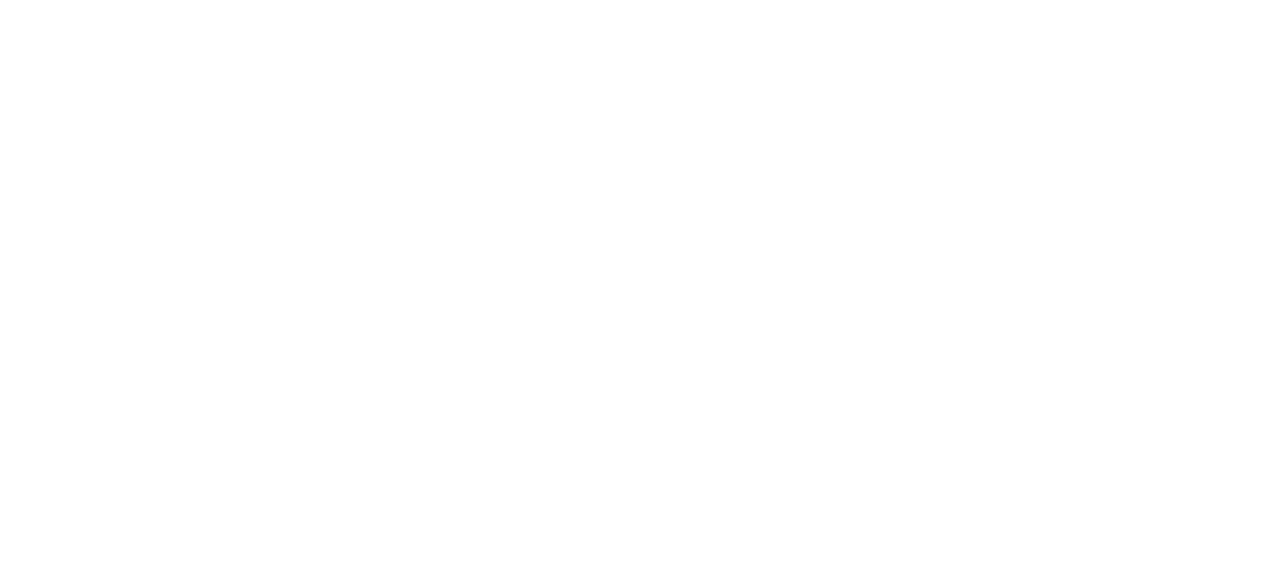
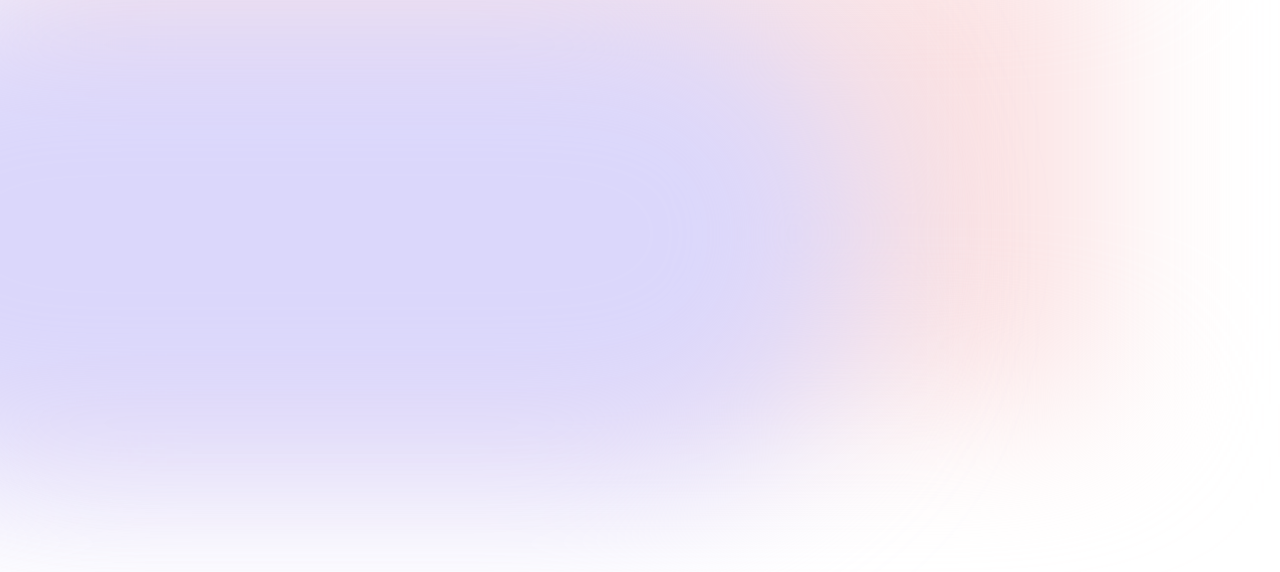
Before and after one commit to kelvinSeamount/new-portfolio, a Next.js app: page / in a window 1280 px wide. Shown: the top 572 px of the page. Built offline with nearby package versions, Linux system fonts and the light colour scheme.

Commit message:
add bg-color

```diff
--- a/app/layout.tsx
+++ b/app/layout.tsx
@@ -15,7 +15,11 @@
 }) {
   return (
     <html lang="en">
-      <body className={inter.className}>{children}</body>
+      <body className={`${inter.className}bg-gray-50 text-gray-950`}>
+        <div className="absolute top-[-6rem] right-[11rem] bg-[#fbe2e3] h-[31.25rem] blur-[5rem] sm:w-[69rem] -z-10"></div>
+        <div className="bg-[#dbd7fb] absolute top-[-1rem] left-[-35rem] rounded-full w-[50rem] h-[31.25rem] blur-[5rem] sm:w-[69rem] md:left-[-33rem] lg:left-[-28rem] xl:left-[-15rem] 2xl:left-[-5rem] -z-10"></div>
+        {children}
+      </body>
     </html>
   );
 }
```
Also changed, not shown: 1 other file (tests, documents, lock files or other folders).
